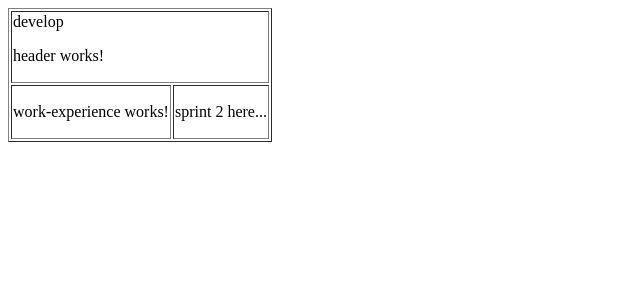
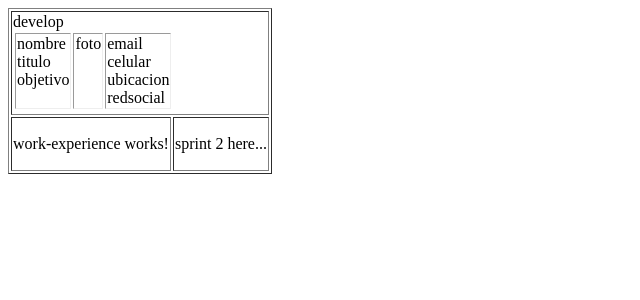
Before and after one commit to adsoftsito-phd/adsoftsito-phd.github.io, an Angular app: page / in a window 1280 px wide. Shown: the top 300 px of the page, without its empty margins (0-640 px from the left). Built offline with nearby package versions, Linux system fonts and the light colour scheme.

Commit message:
create mockup header #3

```diff
--- a/src/app/header/header.component.html
+++ b/src/app/header/header.component.html
@@ -1 +1,18 @@
-<p>header works!</p>
+<tr>
+	<td> nombre <br>
+             titulo <br>
+	     objetivo
+	</td>
+
+	<td>
+	     foto
+	</td>
+
+        <td>
+		email <br>
+		celular <br>
+		ubicacion <br>
+	        redsocial
+	</td>
+
+<tr>
```
